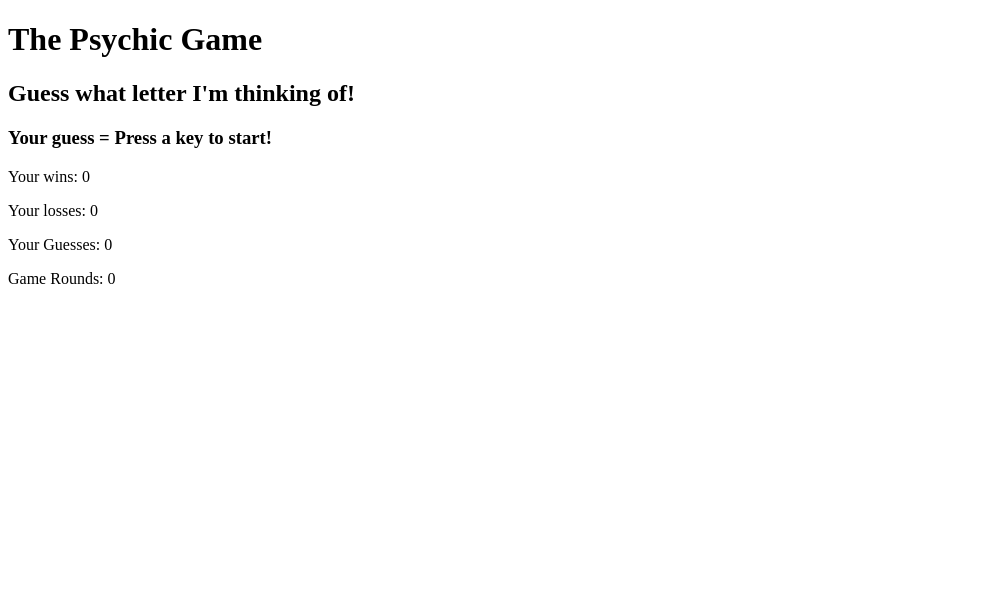
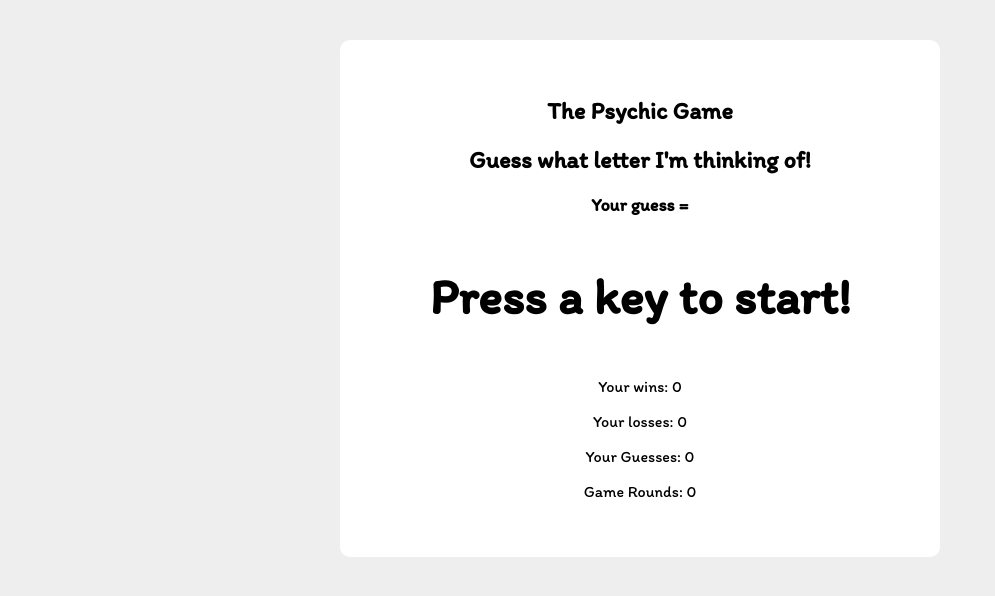
Before and after one commit to nickvolkert/Psychic-Game, a plain HTML site: page index.html in a window 1280 px wide. Shown: the whole page, without its empty margins (0-995 px from the left). Drawn offline with Linux system fonts and the light colour scheme.

Commit message:
css update

```diff
--- a/assets/css/style.css
+++ b/assets/css/style.css
@@ -0,0 +1,26 @@
+body{
+  text-align: center;
+  background-color: #eee;
+  font-family: 'Itim', cursive;
+}
+#psychicgame{
+  width:600px;
+  margin: 40px auto 0 auto;
+  background-color: #FFF;
+  padding: 40px 0;
+  border-radius: 10px;
+}
+h1{
+  font-size: 24px;
+}
+h3{
+  font-size: 18px;
+}
+h3#tryAgain{}
+h3#yourGuess{
+  font-size: 50px;
+}
+#wins{}
+#losses{}
+#guesses{}
+#rounds{}
--- a/assets/javascript/games.js
+++ b/assets/javascript/games.js
@@ -30,6 +30,7 @@ var letterGuess = alphaBet[Math.floor(Math.random() * alphaBet.length)];
           userLosses = 0;
           userGuessLeft = 9;
           userRounds++;
+          document.getElementById("yourGuess").innerHTML = "Press a key to start!";
           yourGuess.style.color = "black";
       }
 
--- a/index.html
+++ b/index.html
@@ -3,16 +3,17 @@
   <head>
     <meta charset="utf-8">
     <title>Pyschic Game</title>
-    <script type="text/javascript" src="assets/javascript/games.js">
-
-    </script>
+    <script type="text/javascript" src="assets/javascript/games.js"></script>
+    <link rel="stylesheet" type="text/css" href="assets/css/style.css">
+    <link href="https://fonts.googleapis.com/css?family=Itim" rel="stylesheet">
   </head>
   <body>
     <div id="psychicgame">
       <h1>The Psychic Game</h1>
       <h2>Guess what letter I'm thinking of!</h2>
       <h3 id="tryAgain"></h3>
-      <h3>Your guess = <span id="yourGuess">Press a key to start!</span></h3>
+      <h3>Your guess =</h3>
+      <h3 id="yourGuess">Press a key to start!</h3>
       <p>Your wins: <span id="wins">0</span></p>
       <p>Your losses: <span id="losses">0</span></p>
       <p>Your Guesses: <span id="guesses">0</span></p>
```
